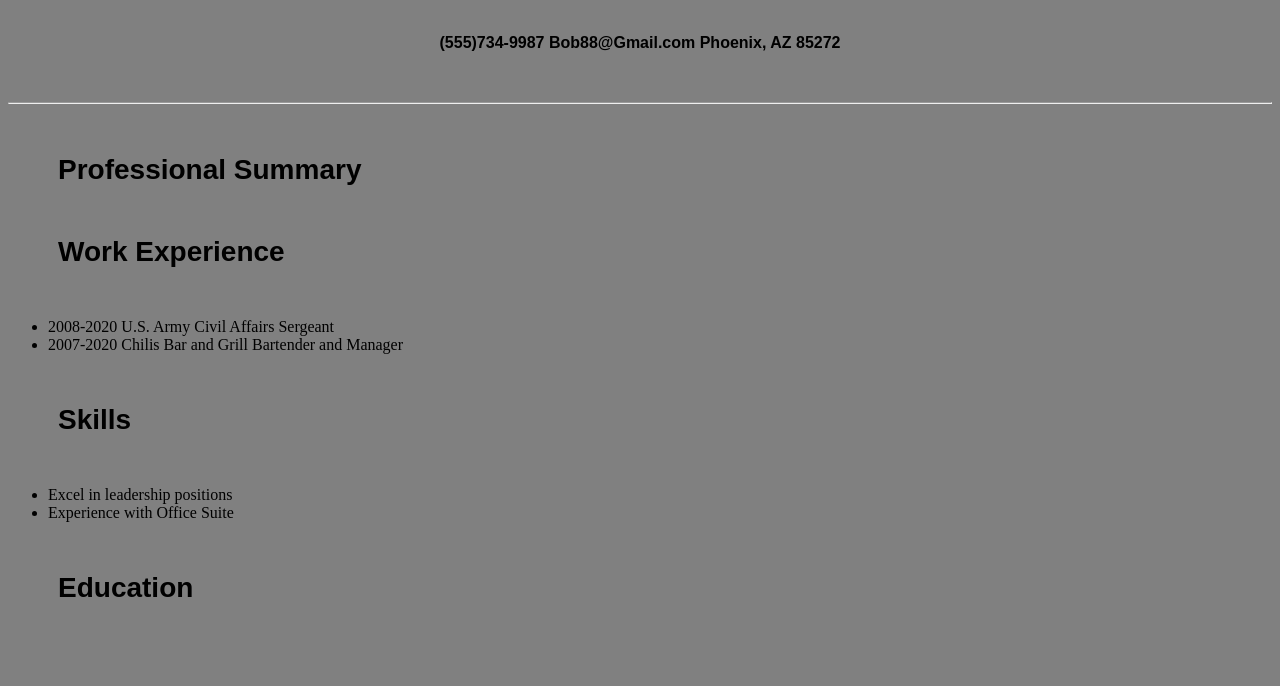
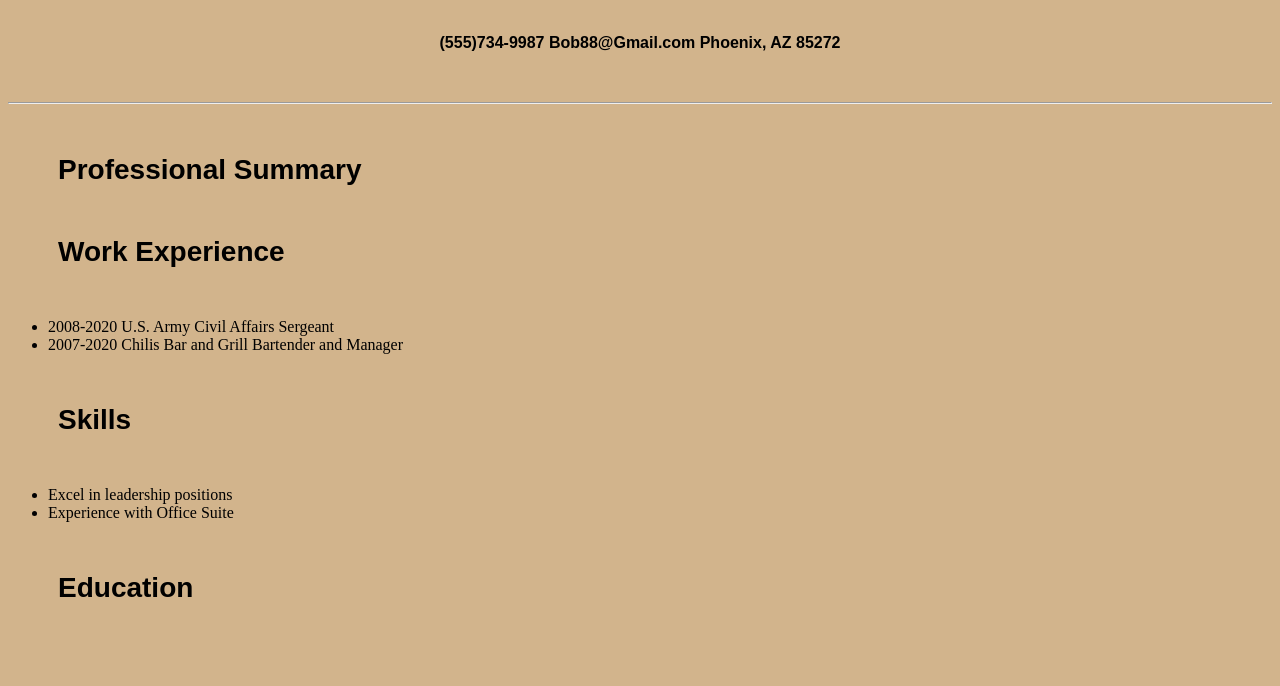
Before and after one commit to cis133da-2022-fall-2/Jrods88-resume, a plain HTML site: page index.html in a window 1280 px wide. Shown: the part 114-800 px from the top of the page. Drawn offline with Linux system fonts and the light colour scheme.

Commit message:
Update stylesheet.css

```diff
--- a/stylesheet.css
+++ b/stylesheet.css
@@ -23,5 +23,5 @@ h1 {
   }
 
   html {
-    background-color: gray;
+    background-color: tan;
   }
```
